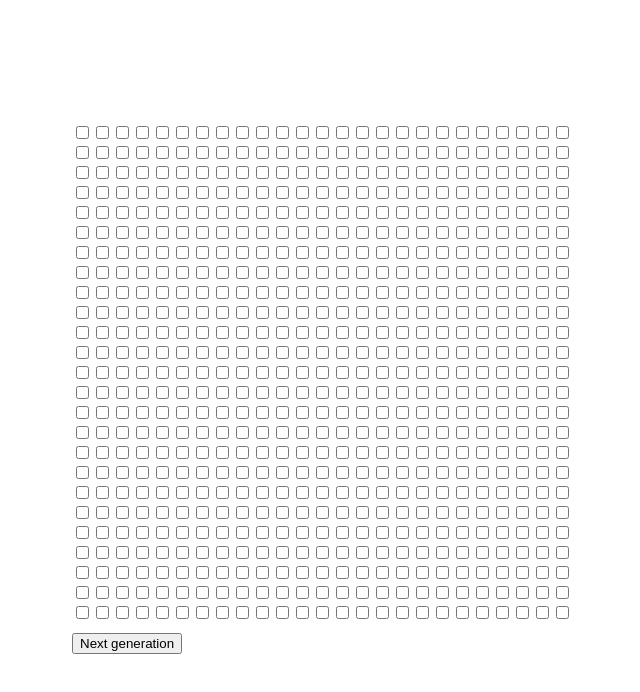
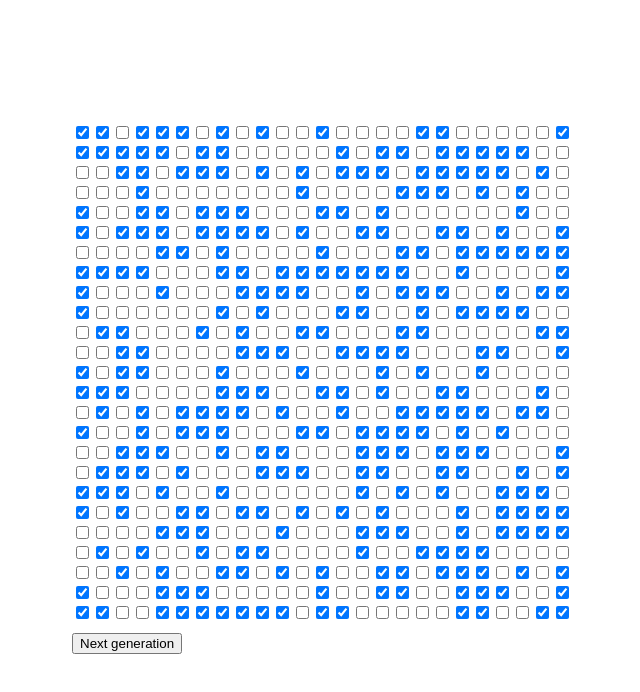
Before and after one commit to pldvd/eloquent-js, a plain HTML site: page chapter_eigtheen_game_of_life/index.html in a window 1280 px wide. Shown: the whole page, without its empty margins (318-958 px from the left). Drawn offline with Linux system fonts and the light colour scheme.

Commit message:
randomly check checkboxes

```diff
--- a/chapter_eigtheen_game_of_life/index.html
+++ b/chapter_eigtheen_game_of_life/index.html
@@ -21,6 +21,7 @@
       for (let y = 0; y < 25; y++) {
         let newCell = document.createElement('input');
         newCell.type = 'checkbox';
+        if (Math.random() > 0.5) newCell.checked = true;
         newRow.appendChild(newCell);
       }
       document.querySelector('#grid').appendChild(newRow);
```
